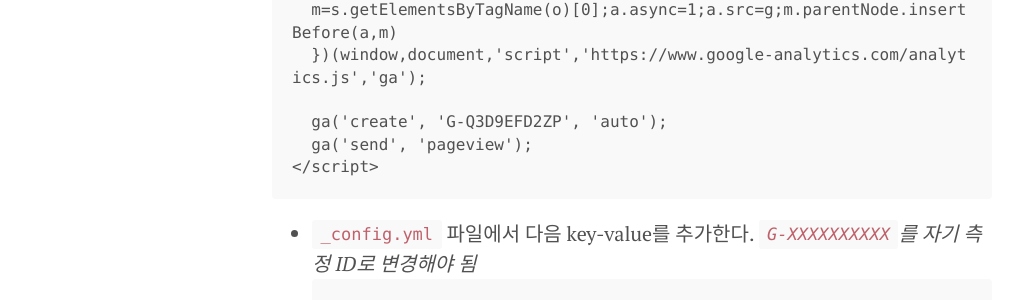
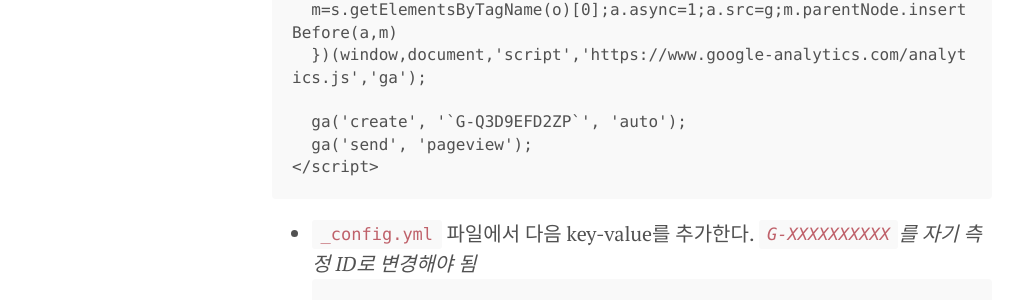
Before and after one commit to 20223073/20223073.github.io, a Jekyll site: the page built from _posts/2022-11-28-google-analytics.md, in a window 1280 px wide and 900 px high, scrolled down 3626 px. Shown: the part 372-672 px from the top of the window, without its empty margins (8-1031 px from the left). Built offline with Jekyll 4.4.1, drawn with Linux system fonts in a browser that asks for light colours; comment, search, counter and statistics services are not loaded; some of the changed text lies outside the part shown.

````diff
--- a/_posts/2022-11-28-google-analytics.md
+++ b/_posts/2022-11-28-google-analytics.md
@@ -59,7 +59,7 @@ comments: true
   m=s.getElementsByTagName(o)[0];a.async=1;a.src=g;m.parentNode.insertBefore(a,m)
   })(window,document,'script','https://www.google-analytics.com/analytics.js','ga');
 
-  ga('create', '{{ site.google_analytics }}', 'auto');
+  ga('create', '`{{ site.google_analytics }}`', 'auto');
   ga('send', 'pageview');
 </script>
 ```
````
